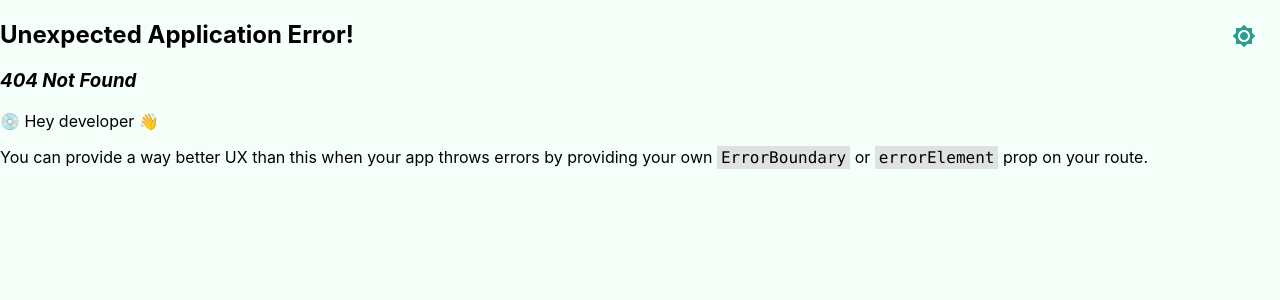
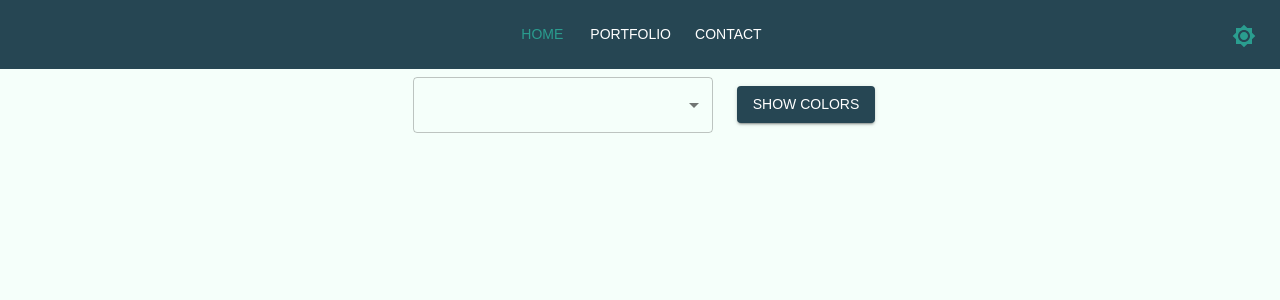
Before and after one commit to Alex-Van-Dijck/Portfolio-react, a React (Create React App) app: page /Portfolio/ColorSelect in a window 1280 px wide. Before the commit this address had no page. Shown: the top 300 px of the page. Built offline with nearby package versions, Linux system fonts and the light colour scheme.

Commit message:
Added ColorSelect

```diff
--- a/src/App.tsx
+++ b/src/App.tsx
@@ -7,6 +7,7 @@ import ContactPage from './components/Pages/Contact/Contact';
 import ShoppingList from './components/labos/ShoppingList/ShoppingList';
 import TodoApp from './components/labos/Todo/TodoApp';
 import Poke5App from './components/labos/Pokemon5/Poke5App';
+import ColorSelect from './components/labos/ColorSelect/ColorSelect';
 import TicTacToe from './components/labos/TicTacToe/TicTacToe';
 import styles from './App.module.css';
 import { IconButton,  ThemeProvider } from '@mui/material';
@@ -67,7 +68,9 @@ function App() {
             {path:"Portfolio/TicTacToe",
             element:<TicTacToe/>},
             {path:"Portfolio/DadJoke",
-            element:<DadJoke/>}
+            element:<DadJoke/>},
+            {path:"Portfolio/ColorSelect",
+            element:<ColorSelect/>}
         ]
     }
 ]);
--- a/src/components/Pages/ComponentPage/CardPage.tsx
+++ b/src/components/Pages/ComponentPage/CardPage.tsx
@@ -8,6 +8,7 @@ import TicTacToe from '../../../Assets/Portfolio/TicTacToe.png';
 import Todo from '../../../Assets/Portfolio/Todo.png';
 import slots from '../../../Assets/Slots/cherry.png';
 import dadJoke from '../../../Assets/Portfolio/dadJoke.png';
+import ColorSelect from '../../../Assets/Portfolio/ColorSelect.png';
 
 const CardPage = ()=>{
 
@@ -35,7 +36,10 @@ const CardPage = ()=>{
         imgPath:slots},
         {title:"DadJoke",
         description:"This app gives you dad jokes pulled from an API",
-        imgPath:dadJoke}
+        imgPath:dadJoke},
+        {title:"ColorSelect",
+        description:"This app lets you select multiple colors and display them",
+        imgPath:ColorSelect}
     ]
 
     return(
--- /dev/null
+++ b/src/components/labos/ColorSelect/ColorSelect.tsx
@@ -0,0 +1,53 @@
+import React,{useState} from 'react';
+import {Button,Grid,Select,MenuItem,FormControl,SelectChangeEvent} from '@mui/material'
+
+const ColorSelect = () =>{
+
+    const [selectedColors,setSelectedColors] = useState<string[]>([]);
+    const [shownColors,setShownColors] = useState<string[]>([]);
+
+    const colors:string[] = ['red','orange','yellow','green','blue','indigo','violet'];
+
+    const handleChange = (event: SelectChangeEvent<typeof selectedColors>) => {
+        const {
+            target: { value },
+          } = event;
+          setSelectedColors(
+            // On autofill we get a stringified value.
+            typeof value === 'string' ? value.split(',') : value,
+          );
+      };
+    return(
+        <>
+            <Grid container direction='row' spacing={2} alignItems='center' justifyContent='center'>
+                <Grid item>
+                    <FormControl sx={{ m: 1, width: 300 }}>
+                    <Select multiple value={selectedColors} onChange={handleChange}>
+                        {colors.map((color) => (
+                            <MenuItem
+                            key={color}
+                            value={color}
+                            >
+                        {color}
+                        </MenuItem>
+                         ))}
+                    </Select>
+                    </FormControl>
+                </Grid>
+                <Grid item>
+                <Button onClick={()=>{setShownColors([...selectedColors])}} variant="contained">
+                    Show colors
+                </Button>
+                </Grid>
+            </Grid>
+
+            <Grid container direction='column' >
+                {shownColors.map((color)=>(
+                    <Grid item  style={{backgroundColor:color,height:'10vh'}}/>
+                ))}
+            </Grid>
+        </>
+    )
+}
+
+export default ColorSelect;
```
Also changed, not shown: src/Assets/Portfolio/ColorSelect.png (added).
